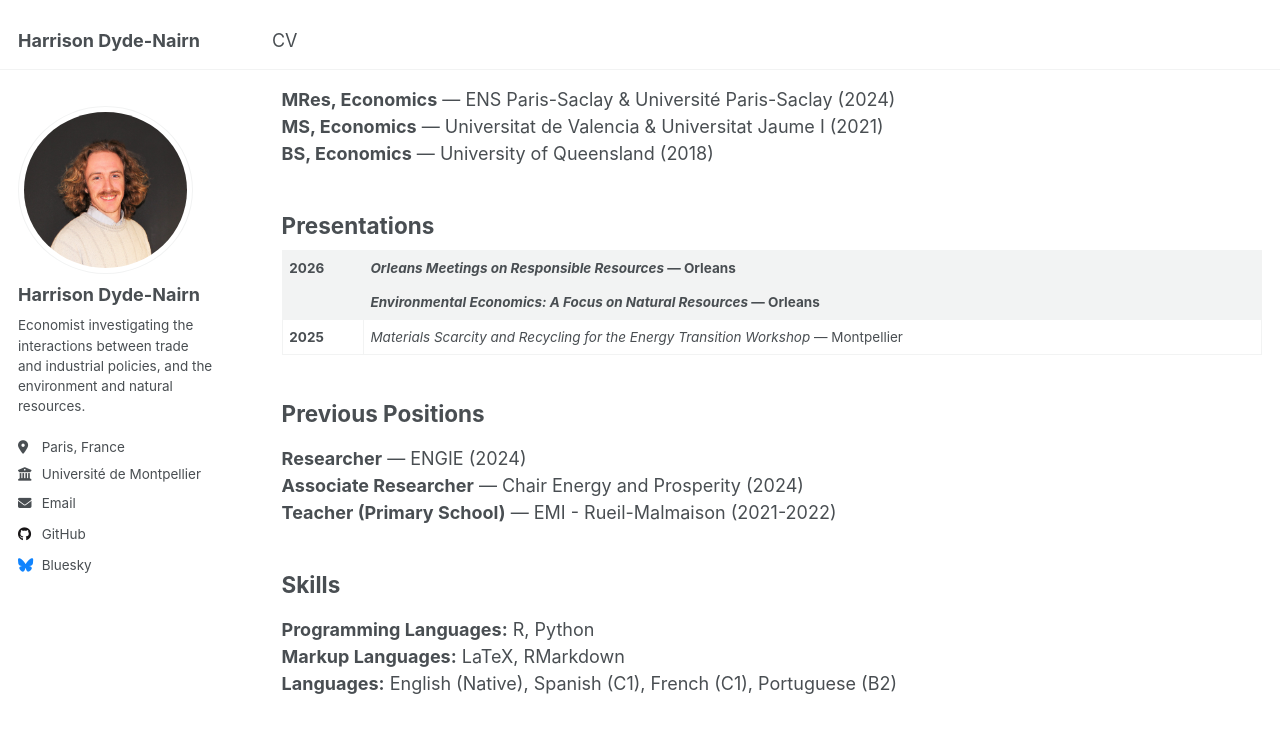
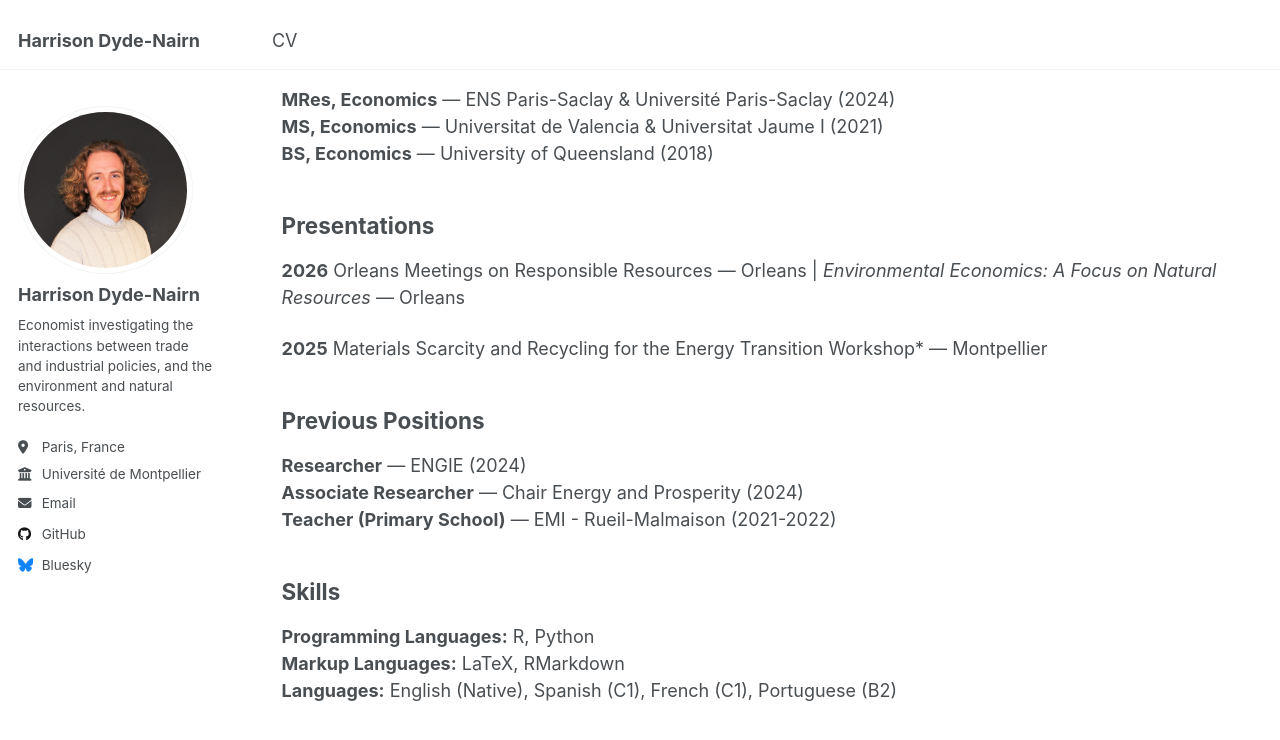
Before and after one commit to hdydenairn/hdydenairn.github.io, a Jekyll site: the page built from _pages/cv.md, in a window 1280 px wide and 900 px high, scrolled down 471 px. Shown: the top 740 px of the window. Built offline with Jekyll 4.4.1, drawn with Linux system fonts in a browser that asks for light colours; some of the changed lines change nothing that is shown.

Commit message:
Update cv.md

```diff
--- a/_pages/cv.md
+++ b/_pages/cv.md
@@ -27,11 +27,10 @@ redirect_from:
 
 ## Presentations
 
-|-------|---------|
-| **2026** | *Orleans Meetings on Responsible Resources* — Orleans |
-| &nbsp; | *Environmental Economics: A Focus on Natural Resources* — Orleans |
-|-------|---------|
-| **2025** | *Materials Scarcity and Recycling for the Energy Transition Workshop* — Montpellier |
+ **2026**  Orleans Meetings on Responsible Resources — Orleans |
+ *Environmental Economics: A Focus on Natural Resources* — Orleans
+
+ **2025** Materials Scarcity and Recycling for the Energy Transition Workshop* — Montpellier
 
 
 ## Previous Positions
```
